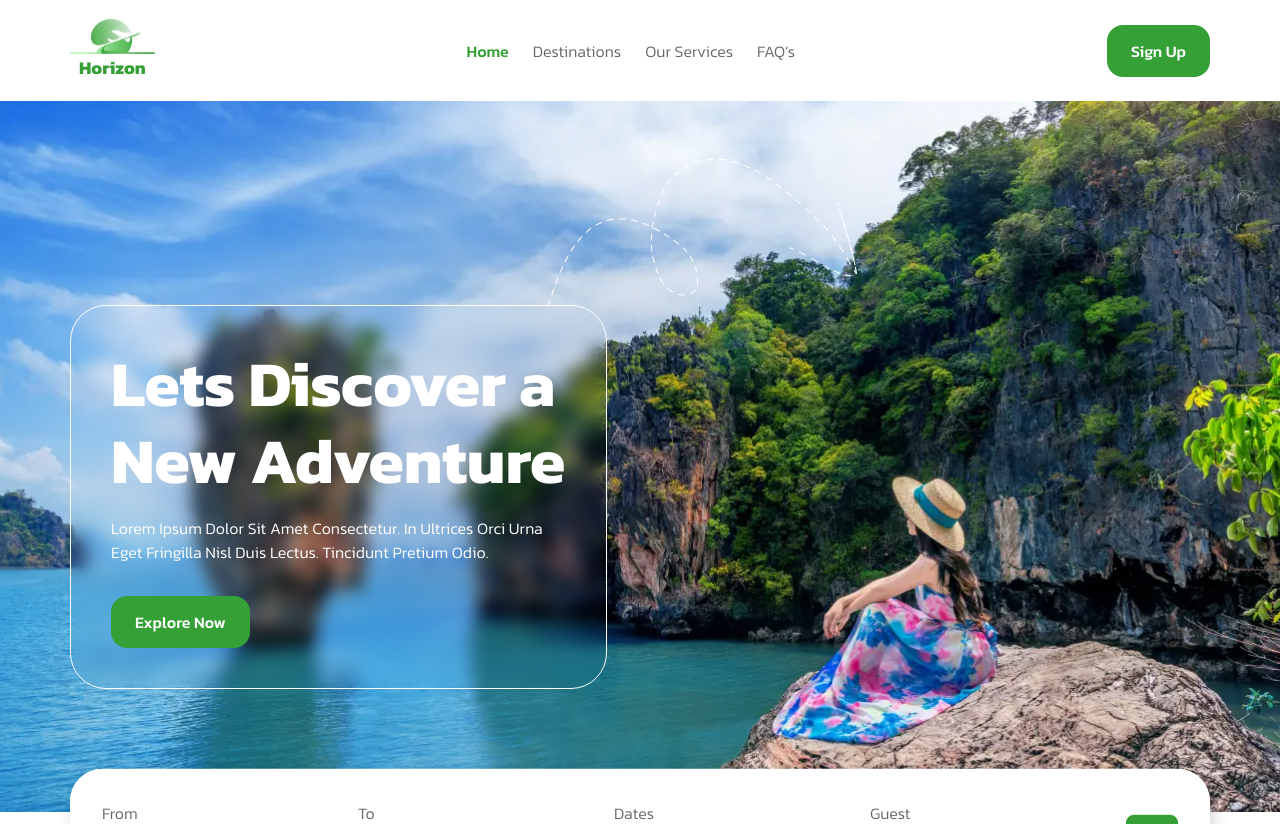
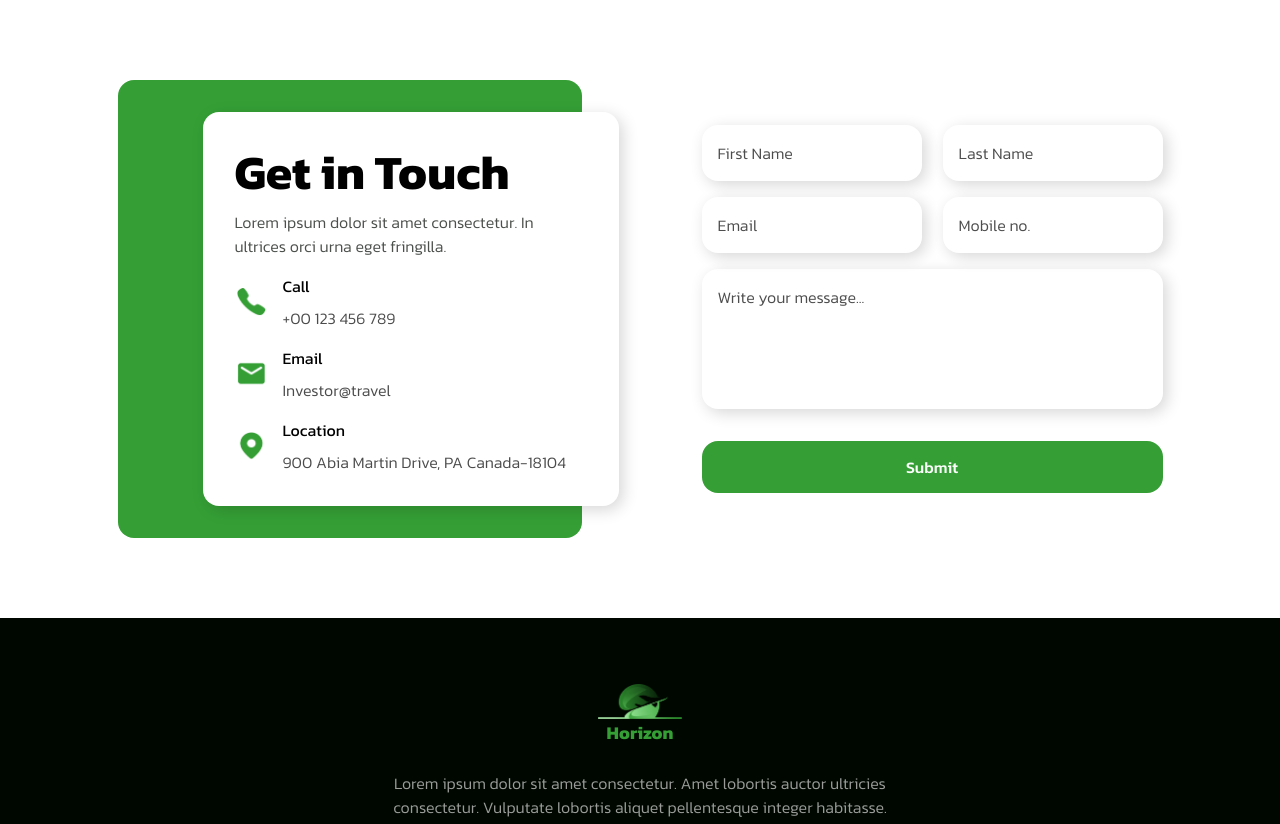
Before and after one commit to David-saini/Horizons, a React (Create React App) app: page / in a window 1280 px wide. Shown: the top 824 px of the page. Built offline with nearby package versions, Linux system fonts and the light colour scheme.

Commit message:
add validtion

```diff
--- a/package.json
+++ b/package.json
@@ -12,6 +12,7 @@
     "react-router-dom": "^6.22.2",
     "react-scripts": "5.0.1",
     "react-slick": "^0.30.2",
+    "react-toastify": "^10.0.4",
     "slick-carousel": "^1.8.1",
     "swiper": "^11.0.7",
     "web-vitals": "^2.1.4"
--- a/src/App.js
+++ b/src/App.js
@@ -1,39 +1,37 @@
-
-import './App.css';
+import "./App.css";
 import React, { useEffect } from "react";
-import Footer from './components/Footer';
-import Header from './components/Header';
-import Nav from './components/Nav';
+import Footer from "./components/Footer";
+import Header from "./components/Header";
+import Nav from "./components/Nav";
 import "slick-carousel/slick/slick.css";
 import "slick-carousel/slick/slick-theme.css";
-import Testimonial from './components/Testimonial';
+// import Testimonial from './components/Testimonial';
 import AOS from "aos";
 import "aos/dist/aos.css";
-import BackToTop from './components/Common/BackToTop';
-import GetInTouch from './components/GetInTouch';
-import Faqs from './components/Faqs';
-import BeautifulWorld from './components/BeautifulWorld';
-import OurGallery from './components/OurGallery';
-import OurService from './components/OurService';
-import BestPlaces from './components/BestPlaces';
+import BackToTop from "./components/Common/BackToTop";
+import GetInTouch from "./components/GetInTouch";
+// import Faqs from './components/Faqs';
+// import BeautifulWorld from './components/BeautifulWorld';
+// import OurGallery from './components/OurGallery';
+// import OurService from './components/OurService';
+// import BestPlaces from './components/BestPlaces';
 
 function App() {
-
   useEffect(() => {
     AOS.init({ once: true });
     AOS.refresh();
   }, []);
 
   return (
-    <div className='overflow-hidden !scroll-smooth'>
-      <Nav />
+    <div className="overflow-hidden !scroll-smooth">
+      {/* <Nav />
       <Header />
       <BestPlaces />
       <OurService />
       <OurGallery />
       <BeautifulWorld />
       <Testimonial />
-      <Faqs />
+      <Faqs /> */}
       <GetInTouch />
       <Footer />
       <BackToTop />
--- a/src/components/BestPlaces.jsx
+++ b/src/components/BestPlaces.jsx
@@ -1,8 +1,8 @@
 import React from 'react'
 import MysorePlace from "../assets/Image/webp/MysorePlace.webp"
 import LocationIcon from "../assets/Image/webp/LocationIcon.webp"
-import FilledStar from "../assets/Image/webp/FilledStar.webp"
-import UnfilledStar from "../assets/Image/webp/UnfilledStar.webp"
+import FilledStar from "../assets/Image/webp/filledstar.webp"
+import UnfilledStar from "../assets/Image/webp/unfilledstar.webp"
 import TajMahal from "../assets/Image/webp/TajMahal.webp"
 import JaisalmerFort from "../assets/Image/webp/JaisalmerFort.webp"
 import CadmenBeach from "../assets/Image/webp/CamdenBeach.webp"
--- a/src/components/Footer.jsx
+++ b/src/components/Footer.jsx
@@ -1,6 +1,6 @@
 import React from 'react';
 import Logo from "../assets/Image/webp/Logo.webp"; // Importing the logo image
-import FooterLine from "../assets/Image/webp/Footerline.webp"; // Importing the footer line image
+import FooterLine from "../assets/Image/webp/footerline.webp"; // Importing the footer line image
 import { Link } from 'react-router-dom'; // Importing Link from react-router-dom
 import { FacebookIcon, InstagramIcon, LinkedInIcon, TwitterIcon, YoutubeIcon } from './Common/Icons'; // Importing social media icons
 
--- a/src/components/GetInTouch.jsx
+++ b/src/components/GetInTouch.jsx
@@ -1,25 +1,46 @@
-import { useState } from 'react'
-import Call from "../assets/Image/webp/CalIIcon.webp"
-import Mail from "../assets/Image/webp/MailIcon.webp"
-import FilledLocation from "../assets/Image/webp/FilledLocation.webp"
+import { useState } from 'react';
+import { toast } from 'react-toastify'; // Assuming toast is used for notifications
+
+import Call from "../assets/Image/webp/CalIIcon.webp";
+import Mail from "../assets/Image/webp/MailIcon.webp";
+import FilledLocation from "../assets/Image/webp/FilledLocation.webp";
 
 const GetInTouch = () => {
-    // Define state variables for form inputs
-    const [Name, setName] = useState("");
-    const [Lastname, setLastname] = useState("");
-    const [Email, setEmail] = useState("");
-    const [Mobile, setMobile] = useState("");
-    const [Msg, setMsg] = useState("");
-    // Function to handle form submission
-    const handleFormSubmission = (event) => {
-        event.preventDefault();
-        console.log(Name, Lastname, Email, Mobile, Msg);
-        setName("");
-        setLastname("");
-        setEmail("");
-        setMobile("");
-        setMsg("");
+    const myData = {
+        firstname: "",
+        lastname: "",
+        email: "",
+        phone: "",
+        message: "",
     };
+    const emailRegex =
+        /^(([^<>()[\]\.,;:\s@\"]+(\.[^<>()[\]\.,;:\s@\"]+)*)|(\".+\"))@(([^<>()[\]\.,;:\s@\"]+\.)+[^<>()[\]\.,;:\s@\"]{2,})$/i;
+
+    const [dataValue, setValue] = useState(myData);
+    const [error, setError] = useState(false);
+
+    const isFormValid = () => {
+        return (
+            dataValue.firstname.trim() !== "" &&
+            dataValue.lastname.trim() !== "" &&
+            dataValue.email.trim() !== "" &&
+            emailRegex.test(dataValue.email.trim()) &&
+            dataValue.phone.trim() !== ""
+        );
+    };
+
+    const submitBtn = (e) => {
+        e.preventDefault();
+        setError(true);
+        if (isFormValid()) {
+            setValue(myData);
+            setError(false);
+            toast.success("Form submitted successfully");
+        } else {
+            // Handle invalid form submission if needed
+        }
+    };
+
 
     return (
         <div className='max-w-[1440px] mx-auto pt-8 pb-12 md:pt-14 md:pb-[70px] xl:py-20'>
@@ -65,23 +86,38 @@ const GetInTouch = () => {
                             </div>
                         </div>
                     </div>
-
                     {/*================================= form_div ==================================================*/}
                     <div className='max-w-[700px] w-full lg:max-w-[461px]' data-aos="fade-left" data-aos-duration="500" data-aos-delay="300" data-aos-easing="linear">
-                        <form onSubmit={handleFormSubmission}>
+                        <form onSubmit={submitBtn}>
                             <div className='flex flex-col sm:flex-row items-center justify-center gap-4 sm:gap-[21px]'>
-                                <input className='bg-white shadow-inputShadow p-4 rounded-[16px] font-kanit w-full outline-none text-base leading-[150%] font-light' placeholder='First Name' type="text" value={Name} onChange={(e) => setName(e.target.value)} />
-                                <input className='bg-white shadow-inputShadow p-4 rounded-[16px] font-kanit w-full outline-none text-base leading-[150%] font-light' placeholder='Last Name' type="text" value={Lastname} onChange={(e) => setLastname(e.target.value)} />
+                                <div className='relative'>
+                                    <input className='bg-white shadow-inputShadow p-4 rounded-[16px] font-kanit w-full outline-none text-base leading-[150%] font-light' placeholder='First Name' type="text" onChange={(e) =>
+                                        setValue({ ...dataValue, firstname: e.target.value })} value={dataValue.firstname} />
+                                    <span className="inline-block absolute -bottom-4 left-4 text-red-600 text-[10px]"> {error && dataValue.firstname == "" ? "Required field!" : ""} </span>
+                                </div>
+                                <div className='relative'>
+                                    <input className='bg-white shadow-inputShadow p-4 rounded-[16px] font-kanit w-full outline-none text-base leading-[150%] font-light' placeholder='Last Name' type="text" onChange={(e) =>
+                                        setValue({ ...dataValue, lastname: e.target.value })} value={dataValue.lastname} />
+                                    <span className="inline-block absolute -bottom-4 left-4 text-red-600 text-[10px]"> {error && dataValue.lastname == "" ? "Required field!" : ""}</span>
+                                </div>
                             </div>
                             <div className='flex flex-col sm:flex-row items-center justify-center gap-4 sm:gap-[21px] mt-4'>
-                                <input className='bg-white shadow-inputShadow p-4 rounded-[16px] font-kanit w-full outline-none text-base leading-[150%] font-light' placeholder='Email' type="Email" value={Email} onChange={(e) => setEmail(e.target.value)} />
-                                <input className='bg-white shadow-inputShadow p-4 rounded-[16px] font-kanit w-full outline-none text-base leading-[150%] font-light' placeholder='Mobile no.' type="phone" value={Mobile} onChange={(e) => setMobile(e.target.value)} />
+                                <div className='relative'>
+                                    <input className='bg-white shadow-inputShadow p-4 rounded-[16px] font-kanit w-full outline-none text-base leading-[150%] font-light' placeholder='Email' type="Email" onChange={(e) =>
+                                        setValue({ ...dataValue, email: e.target.value })} value={dataValue.email} />
+                                    <span className="inline-block absolute -bottom-4 left-4 text-red-600 text-[10px]"> {error && dataValue.email == "" ? "Required field!" : ""} </span>
+                                </div>
+                                <div className='relative'>
+                                    <input className='bg-white shadow-inputShadow p-4 rounded-[16px] font-kanit w-full outline-none text-base leading-[150%] font-light' placeholder='Mobile no.' type="phone" onChange={(e) =>
+                                        setValue({ ...dataValue, phone: e.target.value })} value={dataValue.phone} />
+                                    <span className="inline-block absolute -bottom-4 left-4 text-red-600 text-[10px]"> {error && dataValue.phone == "" ? "Required field!" : ""} </span>
+                                </div>
                             </div>
                             <div className='flex items-center justify-center gap-[21px] mt-4'>
-                                <textarea placeholder='Write your message...' className='font-light text-base font-kanit w-full min-h-[140px] leading-[150%] rounded-[16px] p-4 shadow-inputShadow resize-none outline-none' type='text' value={Msg} onChange={(e) => setMsg(e.target.value)}></textarea>
+                                <textarea onChange={(e) => setValue({ ...dataValue, message: e.target.value })} value={dataValue.message} placeholder='Write your message...' className='font-light text-base font-kanit w-full min-h-[140px] leading-[150%] rounded-[16px] p-4 shadow-inputShadow resize-none outline-none' type='text' ></textarea>
                             </div>
                             <div className='flex items-center justify-center'>
-                                <button type="submit" className='w-full max-w-[461px] h-[52px] rounded-[16px] bg-lightgreen text-white1 font-kanit font-medium text-base leading-[150%] mt-6 sm:mt-8 hover:bg-black duration-300'>Submit</button>
+                                <button onClick={(e) => submitBtn(e)} type="submit" className='w-full max-w-[461px] h-[52px] rounded-[16px] bg-lightgreen text-white1 font-kanit font-medium text-base leading-[150%] mt-6 sm:mt-8 hover:bg-black duration-300'>Submit</button>
                             </div>
                         </form>
                     </div>
--- a/src/components/Header.jsx
+++ b/src/components/Header.jsx
@@ -1,9 +1,9 @@
 import React from 'react'
-import HeaderVector from "../assets/Image/webp/HeaderVector.webp"
+import HeaderVector from "../assets/Image/webp/headervector.webp"
 import LocationIcon from "../assets/Image/webp/LocationIcon.webp"
 import CelenderIcon from "../assets/Image/png/CelenderIcon.png"
 import PeopleIcon from "../assets/Image/webp/GroupIcon.png"
-import search from "../assets/Image/webp/Search.webp"
+import search from "../assets/Image/webp/search.webp"
 
 const Header = () => {
     return (
--- a/src/components/Testimonial.jsx
+++ b/src/components/Testimonial.jsx
@@ -5,8 +5,8 @@ import 'swiper/css/pagination';
 import 'swiper/css/navigation';
 import { Autoplay, Pagination, Navigation } from 'swiper/modules';
 import BenjaminRobert from "../assets/Image/webp/BenjaminRobert.webp"
-import filledStar from "../assets/Image/webp/FilledStar.webp"
-import UnfilledStar from "../assets/Image/webp/UnfilledStar.webp"
+import filledStar from "../assets/Image/webp/filledstar.webp"
+import UnfilledStar from "../assets/Image/webp/unfilledstar.webp"
 import { SliderNextbtn, SliderPrevbtn } from './Common/Icons';
 // Define the Explore functional component
 const Explore = () => {
```
Also changed, not shown: src/components/Common/Demo.jsx (added), 1 other file (tests, documents, lock files or other folders).
